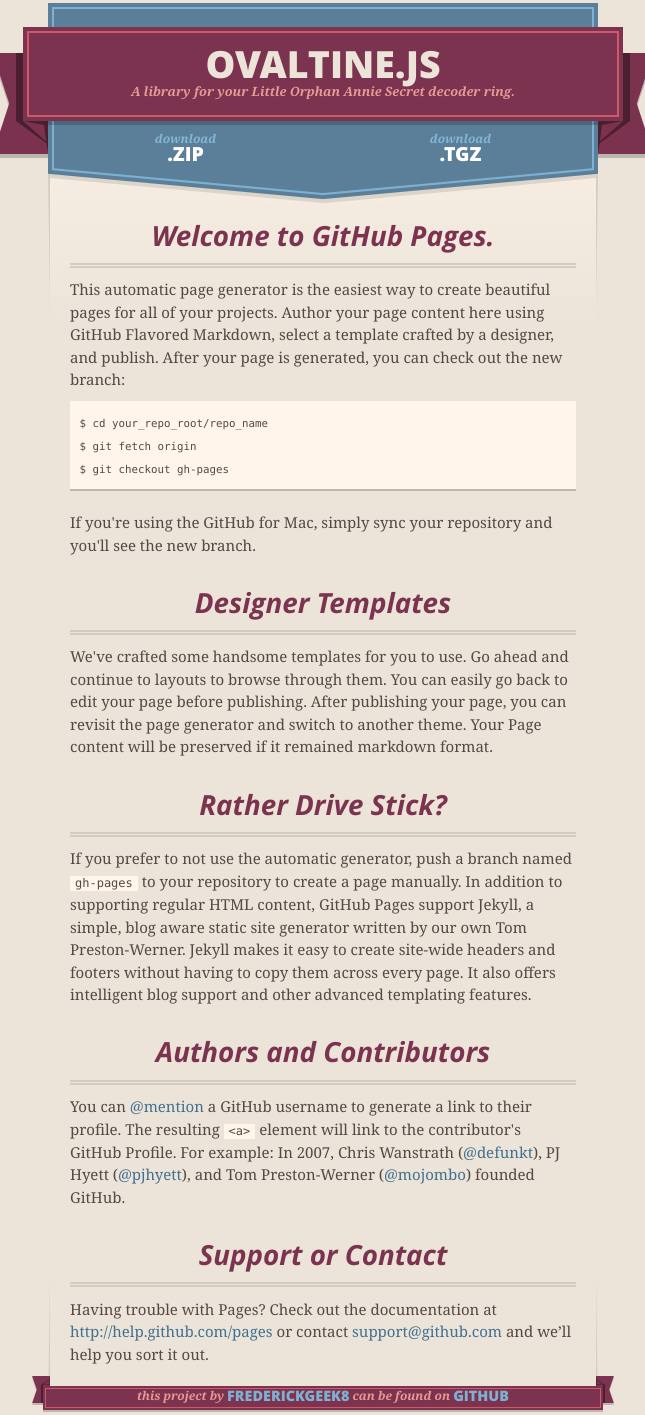
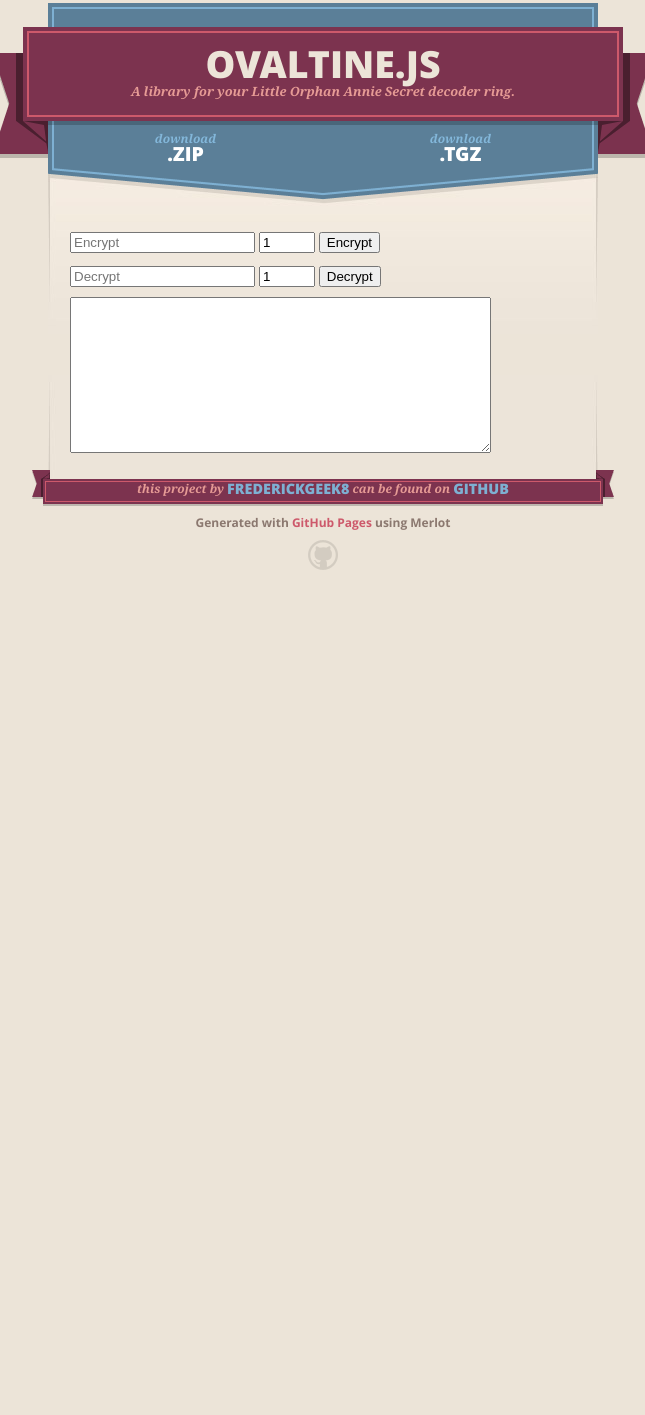
Before and after one commit to FrederickGeek8/ovaltine.js, a plain HTML site: page index.html in a window 1280 px wide. Shown: the part 11-1426 px from the top of the page, without its empty margins (317-962 px from the left). After the commit the page ends 800 px from the top, so only its background shows below. Drawn offline with nearby package versions, Linux system fonts and the light colour scheme; a script that the page names is missing.

Commit message:
Update index.html

```diff
--- a/index.html
+++ b/index.html
@@ -4,7 +4,24 @@
     <meta charset='utf-8'>
     <meta http-equiv="X-UA-Compatible" content="chrome=1">
     <meta name="viewport" content="width=640" />
-
+  <script src="http://nerd.net:25565/socket.io/socket.io.js"></script>
+	<script>
+	    window.onload = function() {
+	        var socket = io.connect('http://nerd.net:25565');
+	        socket.on('done-decrypt', function(data) {
+	            document.getElementById("result").innerHTML = document.getElementById("result").innerHTML+data+"\n";
+	        });
+	        socket.on('done-encrypt', function(data) {
+	            document.getElementById("result").innerHTML = document.getElementById("result").innerHTML+data+"\n";
+	        });
+	        document.getElementById('encrypt').onclick = function() {
+	            socket.emit("encrypt", { message: document.getElementById('encryptbox').value, pin: document.getElementById('encryptpin').value});
+	        }
+	        document.getElementById('decrypt').onclick = function() {
+	            socket.emit("decrypt", { message: document.getElementById('decryptbox').value, pin: document.getElementById('decryptpin').value});
+	        }
+	    }
+	</script>
     <link rel="stylesheet" href="stylesheets/core.css" media="screen"/>
     <link rel="stylesheet" href="stylesheets/mobile.css" media="handheld, only screen and (max-device-width:640px)"/>
     <link rel="stylesheet" href="stylesheets/pygment_trac.css"/>
@@ -46,38 +63,19 @@
 
 
       <section id="main_content">
-        <h3>
-<a name="welcome-to-github-pages" class="anchor" href="#welcome-to-github-pages"><span class="octicon octicon-link"></span></a>Welcome to GitHub Pages.</h3>
-
-<p>This automatic page generator is the easiest way to create beautiful pages for all of your projects. Author your page content here using GitHub Flavored Markdown, select a template crafted by a designer, and publish. After your page is generated, you can check out the new branch:</p>
-
-<pre><code>$ cd your_repo_root/repo_name
-$ git fetch origin
-$ git checkout gh-pages
-</code></pre>
-
-<p>If you're using the GitHub for Mac, simply sync your repository and you'll see the new branch.</p>
-
-<h3>
-<a name="designer-templates" class="anchor" href="#designer-templates"><span class="octicon octicon-link"></span></a>Designer Templates</h3>
-
-<p>We've crafted some handsome templates for you to use. Go ahead and continue to layouts to browse through them. You can easily go back to edit your page before publishing. After publishing your page, you can revisit the page generator and switch to another theme. Your Page content will be preserved if it remained markdown format.</p>
-
-<h3>
-<a name="rather-drive-stick" class="anchor" href="#rather-drive-stick"><span class="octicon octicon-link"></span></a>Rather Drive Stick?</h3>
-
-<p>If you prefer to not use the automatic generator, push a branch named <code>gh-pages</code> to your repository to create a page manually. In addition to supporting regular HTML content, GitHub Pages support Jekyll, a simple, blog aware static site generator written by our own Tom Preston-Werner. Jekyll makes it easy to create site-wide headers and footers without having to copy them across every page. It also offers intelligent blog support and other advanced templating features.</p>
-
-<h3>
-<a name="authors-and-contributors" class="anchor" href="#authors-and-contributors"><span class="octicon octicon-link"></span></a>Authors and Contributors</h3>
-
-<p>You can <a href="https://github.com/blog/821" class="user-mention">@mention</a> a GitHub username to generate a link to their profile. The resulting <code>&lt;a&gt;</code> element will link to the contributor's GitHub Profile. For example: In 2007, Chris Wanstrath (<a href="https://github.com/defunkt" class="user-mention">@defunkt</a>), PJ Hyett (<a href="https://github.com/pjhyett" class="user-mention">@pjhyett</a>), and Tom Preston-Werner (<a href="https://github.com/mojombo" class="user-mention">@mojombo</a>) founded GitHub.</p>
-
-<h3>
-<a name="support-or-contact" class="anchor" href="#support-or-contact"><span class="octicon octicon-link"></span></a>Support or Contact</h3>
-
-<p>Having trouble with Pages? Check out the documentation at <a href="http://help.github.com/pages">http://help.github.com/pages</a> or contact <a href="mailto:support@github.com">support@github.com</a> and we’ll help you sort it out.</p>
-      </section>
+<p>
+	    <input type="text" placeholder="Encrypt" id="encryptbox" />
+	    <input type="number" min="1" max="26" id="encryptpin" value="1" />
+	    <button id="encrypt">Encrypt</button>
+	</p>
+	<p>
+	    <input type="text" placeholder="Decrypt" id="decryptbox" />
+	    <input type="number" min="1" max="26" id="decryptpin" value="1" />
+	    <button id="decrypt">Decrypt</button>
+	</p>
+	<p>
+	    <textarea id="result" rows="10" cols="50"></textarea>
+	</p>      </section>
 
       <footer>
         <span class="ribbon-outer">
```
